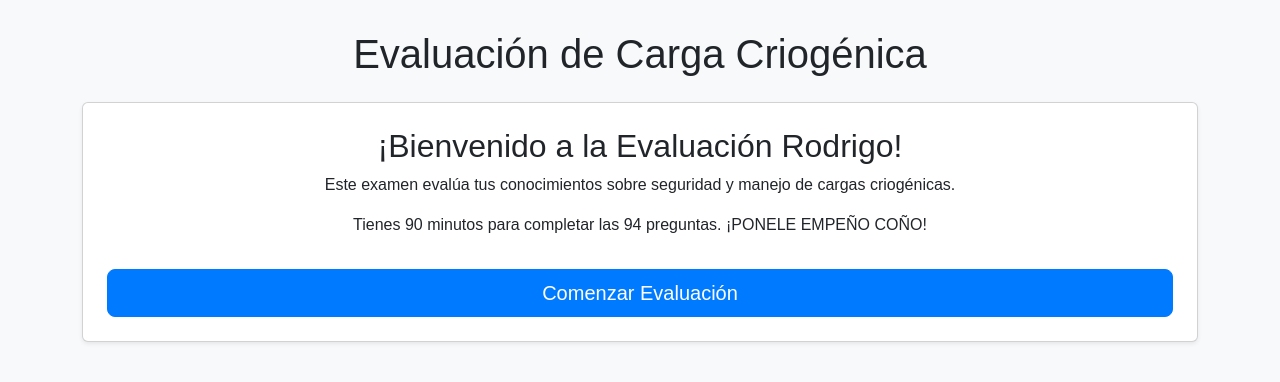
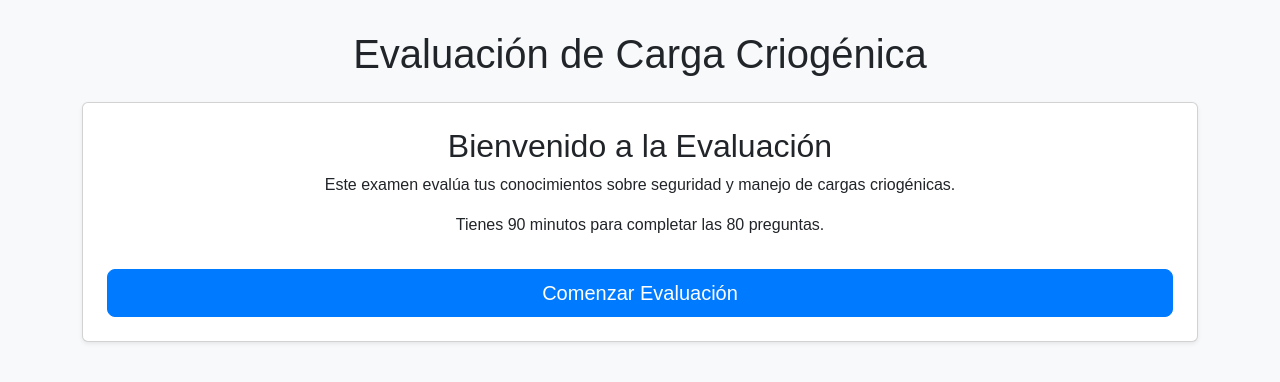
Before and after one commit to HARD-YWEB/EValuaci-n_Rodrigo_Ar-nguiz, a plain HTML site: page index.html in a window 1280 px wide. Drawn offline with nearby package versions, Linux system fonts and the light colour scheme; a script that the page names is missing.

Commit message:
Update index.html

```diff
--- a/index.html
+++ b/index.html
@@ -63,9 +63,9 @@
         <h1 class="text-center mb-4">Evaluación de Carga Criogénica</h1>
 
         <div id="start-screen" class="card p-4 shadow-sm">
-            <h2 class="card-title text-center">¡Bienvenido a la Evaluación Rodrigo!</h2>
+            <h2 class="card-title text-center">Bienvenido a la Evaluación</h2>
             <p class="card-text text-center">Este examen evalúa tus conocimientos sobre seguridad y manejo de cargas criogénicas.</p>
-            <p class="card-text text-center">Tienes 90 minutos para completar las 94 preguntas. ¡PONELE EMPEÑO COÑO!</p>
+            <p class="card-text text-center">Tienes 90 minutos para completar las 80 preguntas.</p>
             <button id="start-btn" class="btn btn-primary btn-lg mt-3">Comenzar Evaluación</button>
         </div>
 
```
